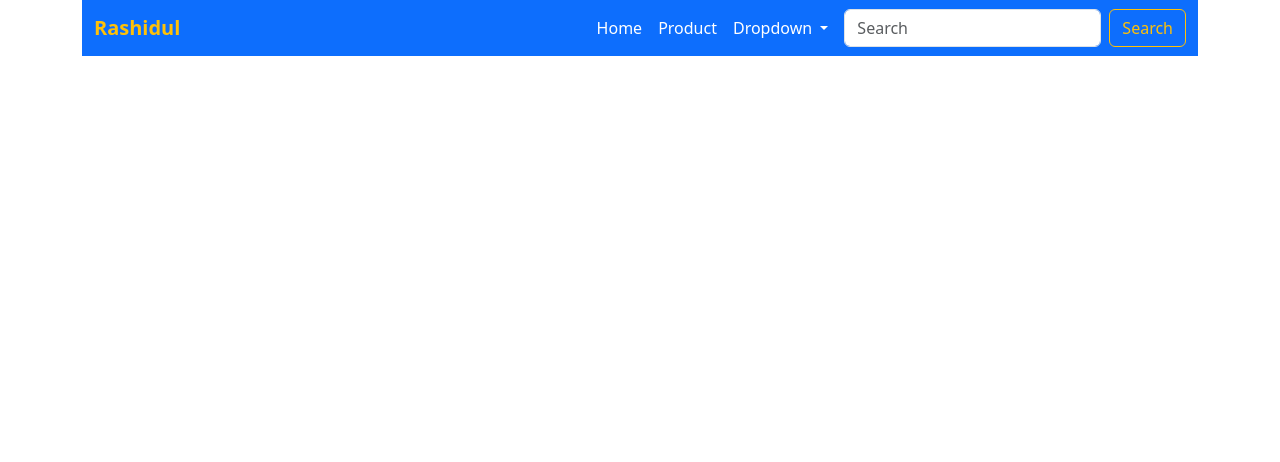
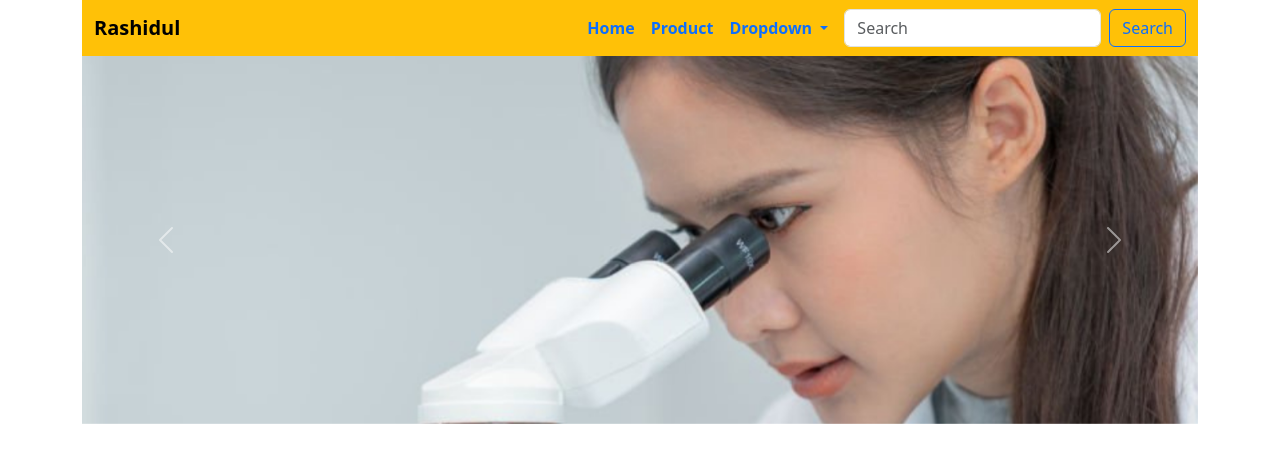
Before and after one commit to rashidulisalm/Bootstrap-project, a plain HTML site: page index.html in a window 1280 px wide. Drawn offline with nearby package versions, Linux system fonts and the light colour scheme.

Commit message:
carousel code

```diff
--- a/index.html
+++ b/index.html
@@ -12,22 +12,22 @@
 
         <!-- navbar part -->
          <div class="container">
-            <nav class="navbar navbar-expand-lg bg-primary">
+            <nav class="navbar navbar-expand-lg bg-warning">
                 <div class="container-fluid">
-                  <a class="navbar-brand text-warning fw-bold" href="#">Rashidul</a>
+                  <a class="navbar-brand text-black fw-bold" href="#">Rashidul</a>
                   <button class="navbar-toggler" type="button" data-bs-toggle="collapse" data-bs-target="#navbarSupportedContent" aria-controls="navbarSupportedContent" aria-expanded="false" aria-label="Toggle navigation">
                     <span class="navbar-toggler-icon"></span>
                   </button>
                   <div class="collapse navbar-collapse" id="navbarSupportedContent">
                     <ul class="navbar-nav ms-auto me-2 mb-2 mb-lg-0">
                       <li class="nav-item">
-                        <a class="nav-link active text-white" aria-current="page" href="#">Home</a>
+                        <a class="nav-link active text-primary fw-bold" aria-current="page" href="#">Home</a>
                       </li>
                       <li class="nav-item">
-                        <a class="nav-link text-white" href="#">Product</a>
+                        <a class="nav-link text-primary fw-bold" href="#">Product</a>
                       </li>
                       <li class="nav-item dropdown">
-                        <a class="nav-link dropdown-toggle text-white" href="#" role="button" data-bs-toggle="dropdown" aria-expanded="false">
+                        <a class="nav-link dropdown-toggle text-primary fw-bold" href="#" role="button" data-bs-toggle="dropdown" aria-expanded="false">
                           Dropdown
                         </a>
                         <ul class="dropdown-menu">
@@ -41,13 +41,41 @@
                     </ul>
                     <form class="d-flex" role="search">
                       <input class="form-control me-2" type="search" placeholder="Search" aria-label="Search">
-                      <button class="btn btn-outline-warning" type="submit">Search</button>
+                      <button class="btn btn-outline-primary" type="submit">Search</button>
                     </form>
                   </div>
                 </div>
               </nav>
          </div>
 
+         <!----------- carousel code ------------>
+         <header>
+            <div class="container">
+                <div id="carouselExampleInterval" class="carousel slide" data-bs-ride="carousel">
+                    <div class="carousel-inner">
+                      <div class="carousel-item active" data-bs-interval="3000">
+                        <img src="/images/m2.png" class="d-block w-100" alt="...">
+                      </div>
+                      <div class="carousel-item" data-bs-interval="3000">
+                        <img src="/images/m3.png" class="d-block w-100" alt="...">
+                      </div>
+                      <div class="carousel-item" data-bs-interval="3000">
+                        <img src="/images/m4.png" class="d-block w-100" alt="...">
+                      </div>
+                    </div>
+                    <button class="carousel-control-prev" type="button" data-bs-target="#carouselExampleInterval" data-bs-slide="prev">
+                      <span class="carousel-control-prev-icon" aria-hidden="true"></span>
+                      <span class="visually-hidden">Previous</span>
+                    </button>
+                    <button class="carousel-control-next" type="button" data-bs-target="#carouselExampleInterval" data-bs-slide="next">
+                      <span class="carousel-control-next-icon" aria-hidden="true"></span>
+                      <span class="visually-hidden">Next</span>
+                    </button>
+                  </div>
+         </div>
+         </header>
+
+
 
     <!-- js cdn link -->
     <script src="https://cdn.jsdelivr.net/npm/bootstrap@5.3.3/dist/js/bootstrap.bundle.min.js" integrity="sha384-YvpcrYf0tY3lHB60NNkmXc5s9fDVZLESaAA55NDzOxhy9GkcIdslK1eN7N6jIeHz" crossorigin="anonymous"></script>
```
Also changed, not shown: images/m2.png (added), images/m3.png (added), images/m4.png (added).
